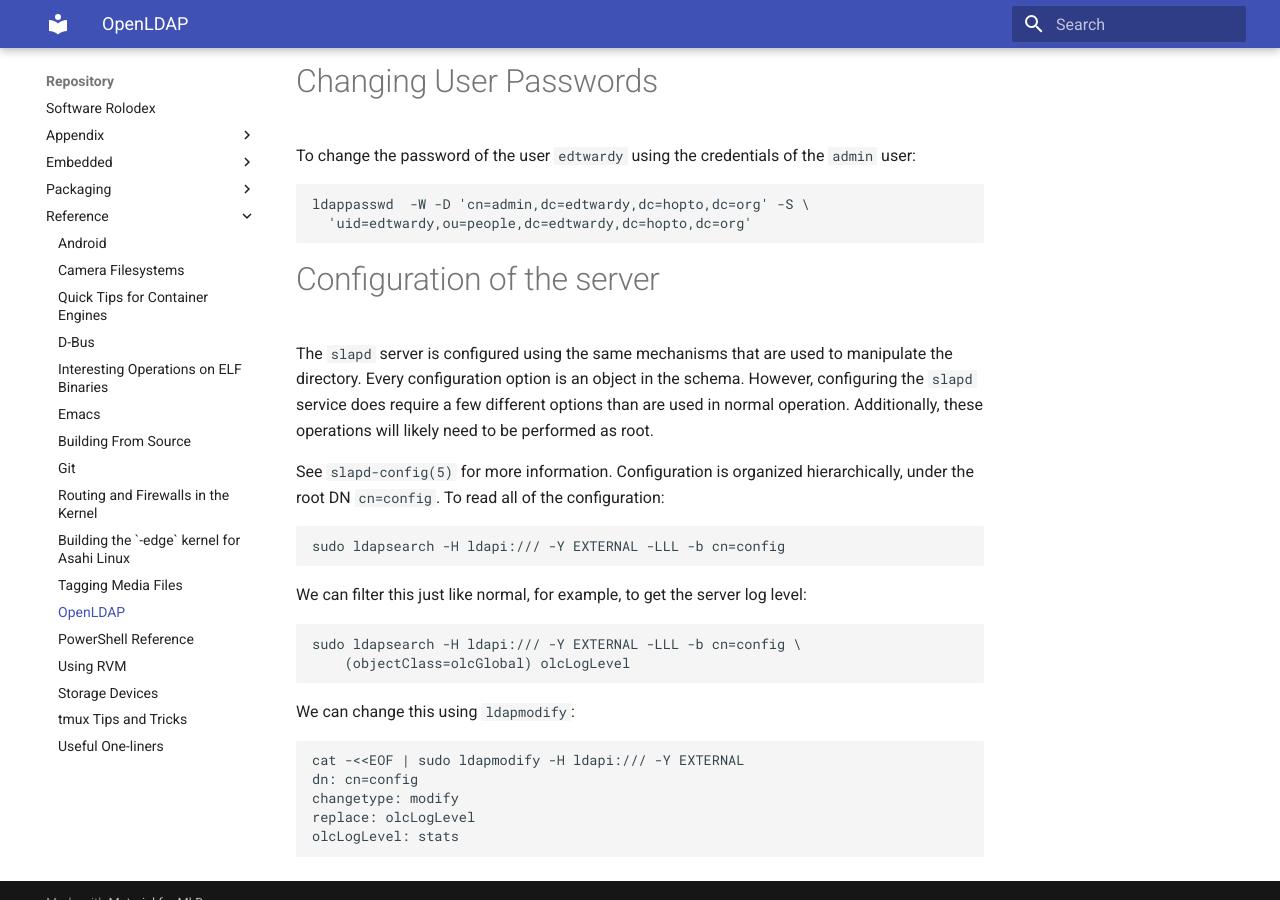
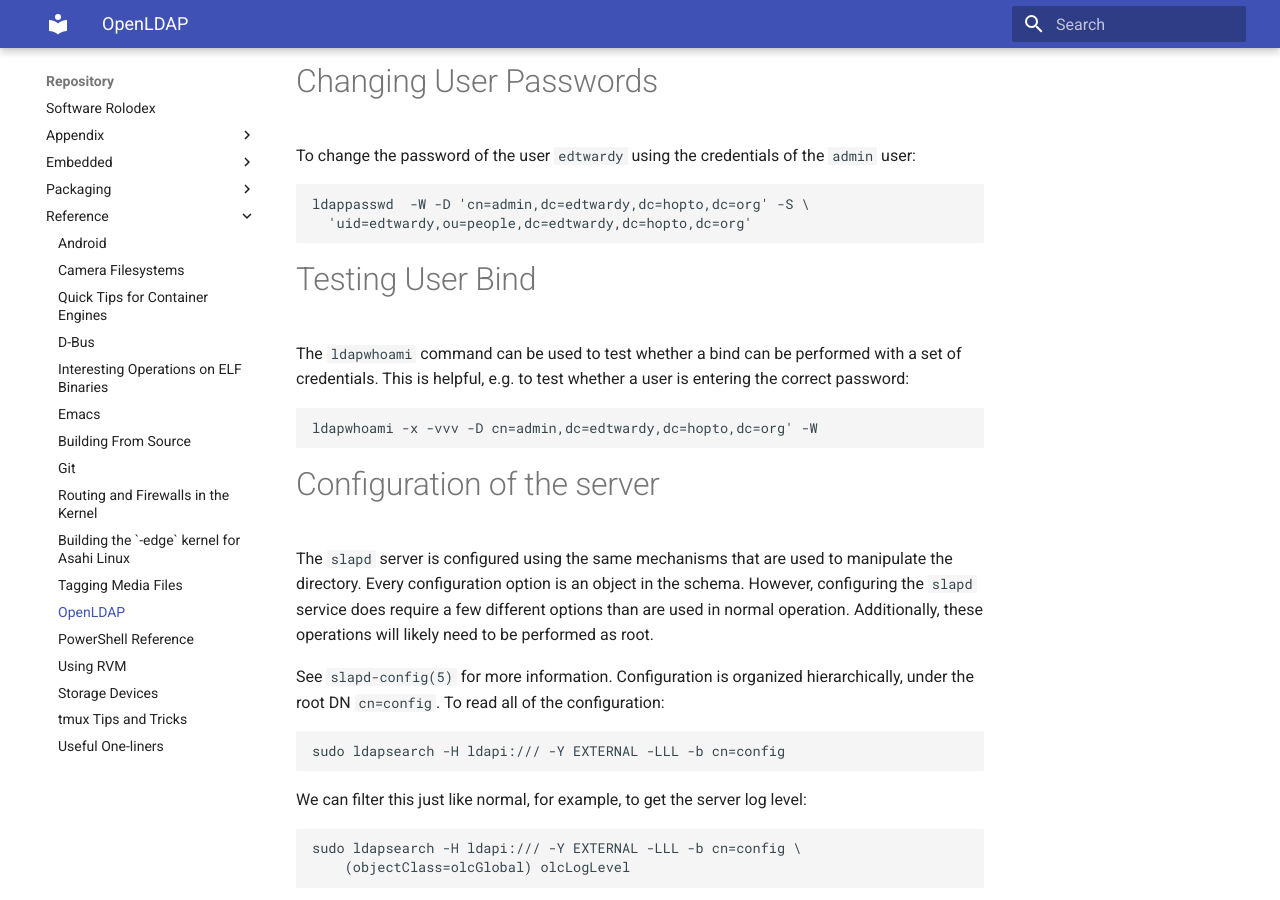
Before and after one commit to AmateurECE/twardyece-repository, an MkDocs documentation site: the page built from docs/Reference/OpenLDAP.md, in a window 1280 px wide and 900 px high, scrolled down 3723 px. Built offline with MkDocs 1.6.1 and Material for MkDocs 9.7.7, drawn with Linux system fonts in a browser that asks for light colours.

Commit message:
OpenLDAP: Add ldapwhoami

````diff
--- a/docs/Reference/OpenLDAP.md
+++ b/docs/Reference/OpenLDAP.md
@@ -192,6 +192,16 @@ ldappasswd  -W -D 'cn=admin,dc=edtwardy,dc=hopto,dc=org' -S \
   'uid=edtwardy,ou=people,dc=edtwardy,dc=hopto,dc=org'
 ```
 
+# Testing User Bind
+
+The `ldapwhoami` command can be used to test whether a bind can be performed
+with a set of credentials. This is helpful, e.g. to test whether a user is
+entering the correct password:
+
+```
+ldapwhoami -x -vvv -D cn=admin,dc=edtwardy,dc=hopto,dc=org' -W
+```
+
 # Configuration of the server
 
 The `slapd` server is configured using the same mechanisms that are used
````
